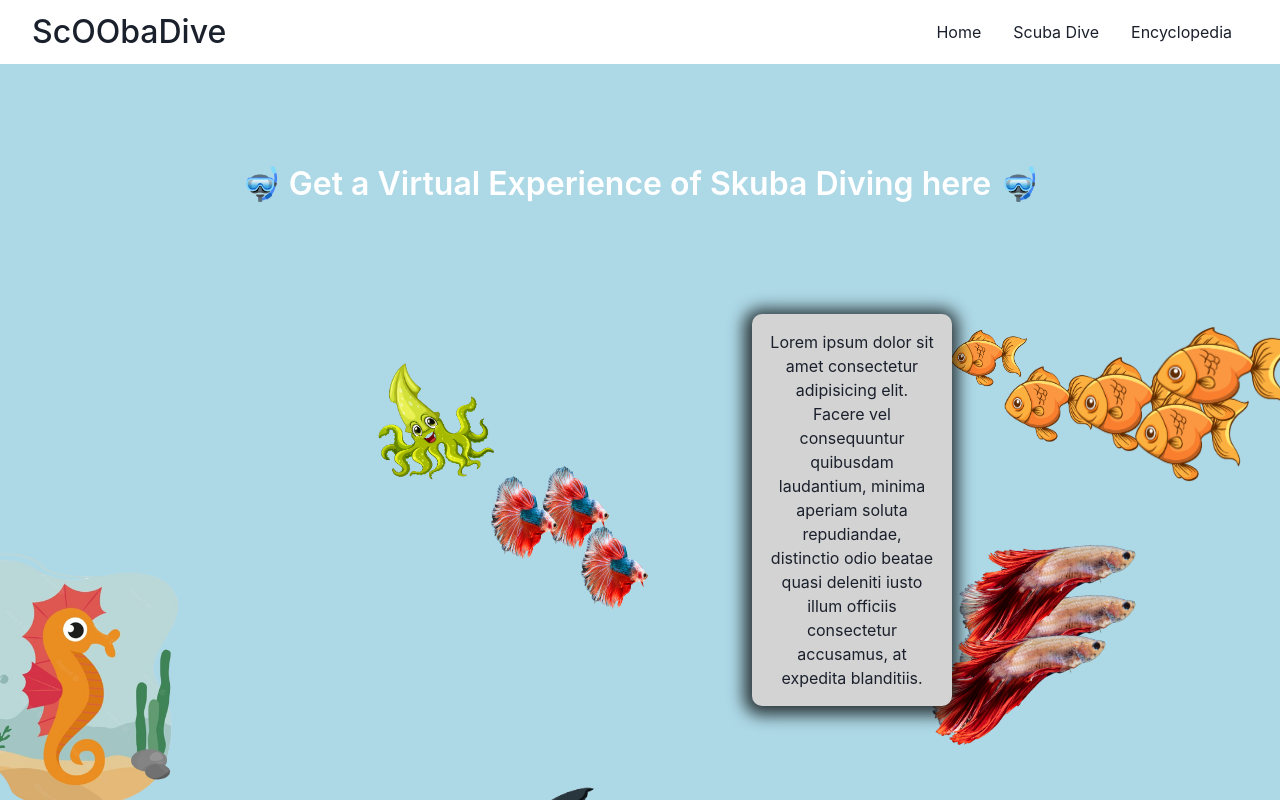
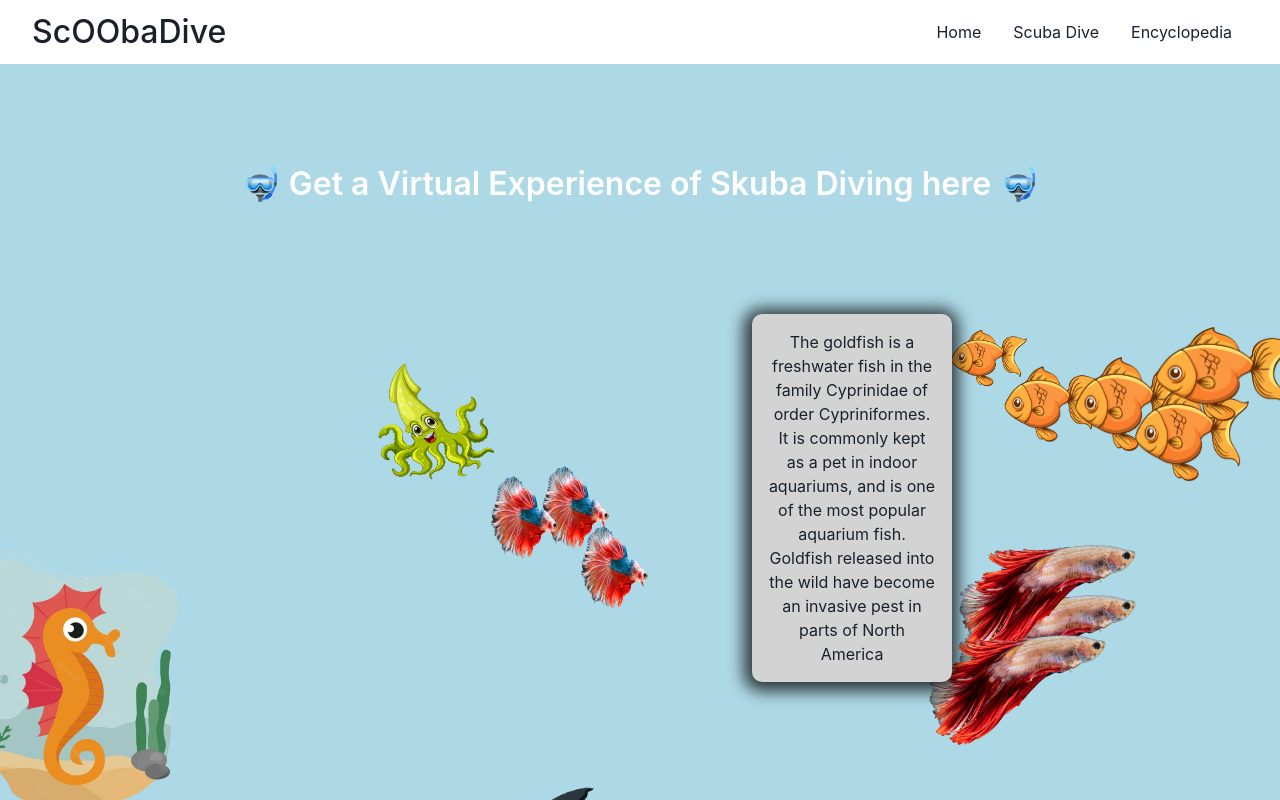
Before and after one commit to Garvit1809/DeepDiveHacks, a React (Vite) app in the folder client/: page /dive in a window 1280 px wide. Both pictures are taken after a click on the element 1052 px from the left and 404 px from the top of the page. Shown: the top 800 px of the page. Built offline with nearby package versions, Linux system fonts and the light colour scheme; what react-locomotive-scroll would draw is missing.

Commit message:
Adding Info About Fishes

```diff
--- a/client/src/Pages/FishPage.jsx
+++ b/client/src/Pages/FishPage.jsx
@@ -480,9 +480,7 @@ const FishPage = () => {
             <img src={gold} alt='gold' className='goldDup gold4'></img>
             {goldFish ? (
               <p className='about'>
-                Lorem ipsum dolor sit amet consectetur adipisicing elit. Facere vel consequuntur quibusdam laudantium,
-                minima aperiam soluta repudiandae, distinctio odio beatae quasi deleniti iusto illum officiis
-                consectetur accusamus, at expedita blanditiis.
+              The goldfish is a freshwater fish in the family Cyprinidae of order Cypriniformes. It is commonly kept as a pet in indoor aquariums, and is one of the most popular aquarium fish. Goldfish released into the wild have become an invasive pest in parts of North America
               </p>
             ) : null}
           </div>
@@ -491,7 +489,7 @@ const FishPage = () => {
         <div>
         <img src={squid} alt='' onClick={() => setSquidFish(!squidFish)} />
         {
-          squidFish ? <p>Lorem ipsum dolor sit amet, consectetur adipisicing elit. Est ipsum voluptates, odio expedita nisi omnis doloremque eaque sed quis earum!</p> : null
+          squidFish ? <p>A squid is a mollusc with an elongated soft body, large eyes, eight arms, and two tentacles in the superorder Decapodiformes. Like all other cephalopods, squid have a distinct head, bilateral symmetry, and a mantle. They are mainly soft-bodied, like octopuses, but have a small internal skeleton in the form of a rod-like gladius or pen, made of chitin</p> : null
         }
         </div>
         </SecondFish>
@@ -515,7 +513,7 @@ const FishPage = () => {
         >
         <img src={yellowtailRockfish} alt="" />
         {
-          yellowTail ? <p>Lorem ipsum dolor sit amet consectetur adipisicing elit. Reprehenderit, quibusdam beatae fuga officia voluptas eaque nemo vel vitae, ducimus esse porro dignissimos vero deserunt quas?</p> : null
+          yellowTail ? <p>The yellowtail rockfish, or yellowtail seaperch, is a species of marine ray-finned fish belonging to the subfamily Sebastinae, the rockfishes, part of the family Scorpaenidae. This species lives mainly off the coast of western North America from California to Alaska.</p> : null
         }
         </div>
         </SixthFish>
```
